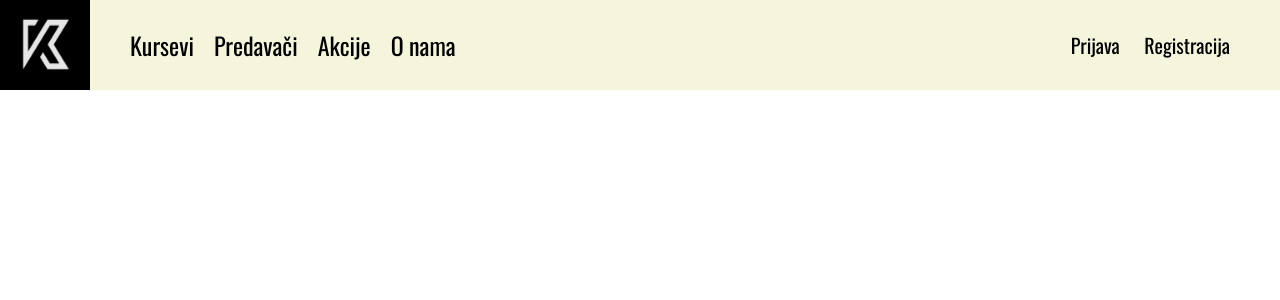
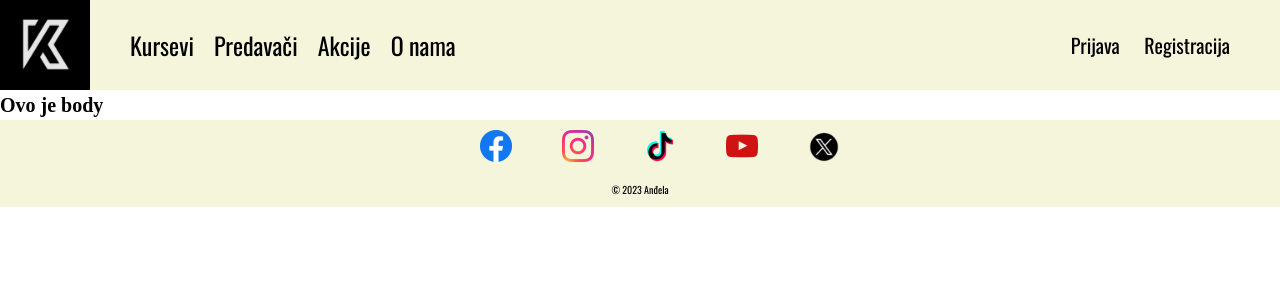
Before and after one commit to vlajkos/KurseR, a PHP site: page / in a window 1280 px wide. Shown: the top 300 px of the page. Run offline with PHP 8.4, Linux system fonts and the light colour scheme.

Commit message:
Basic Footer Finished

```diff
--- a/CSS/style.css
+++ b/CSS/style.css
@@ -67,3 +67,35 @@
 .login a:hover {
     color: red;
 }
+
+/* FOOTER */
+
+.footer {
+  padding: 1rem 0;
+  font-family: 'Oswald', sans-serif;
+  background-color: beige;
+
+}
+.footer ul {
+ display: flex;
+ justify-content: space-between;
+ margin: auto;
+ width: 40rem;
+ list-style: none;
+
+
+}
+.footer li {
+  display: flex;
+  align-items: center;
+  width: 32px;
+  height: 32px;
+  overflow: hidden;
+}
+.footer p {
+  margin-top: 2rem;
+  text-align: center;
+}
+.icons-x {
+  transform: scale(1.5, 1.5);
+}
--- /dev/null
+++ b/footer.php
@@ -0,0 +1,19 @@
+<footer class="footer">
+    <nav>
+        <ul class="icons">
+            <li><a href="https://www.facebook.com/">
+                    <img src="./Images/facebook-icon.png" alt="">
+                </a>
+            <li><a href="https://www.instagram.com/">
+                    <img src="./Images/instagram-icon.png" alt="">
+                </a>
+            <li><a href="https://tiktok.com/">
+                    <img src="./Images/tiktok-icon.png" alt=""> </a>
+            <li><a href="https://www.youtube.com/">
+                    <img src="./Images/youtube-icon.png" alt=""> </a>
+            <li><a href="https://twitter.com/">
+                    <img src="./Images/x-icon.png" alt="" class="icons-x"> </a>
+        </ul>
+    </nav>
+    <p>&copy; 2023 Anđela</p>
+</footer>
--- a/index.php
+++ b/index.php
@@ -20,7 +20,12 @@
 <body>
 <?php
     include 'header.php';
+?>
+<h1>Ovo je body</h1>
+</body>
+<footer>
+<?php
+    include 'footer.php';
  ?>
-
-</body>
+</footer>
 </html>
```
Also changed, not shown: images/facebook-icon.png (added), images/instagram-icon.png (added), images/tiktok-icon.png (added), images/x-icon.png (added), images/youtube-icon.png (added).
